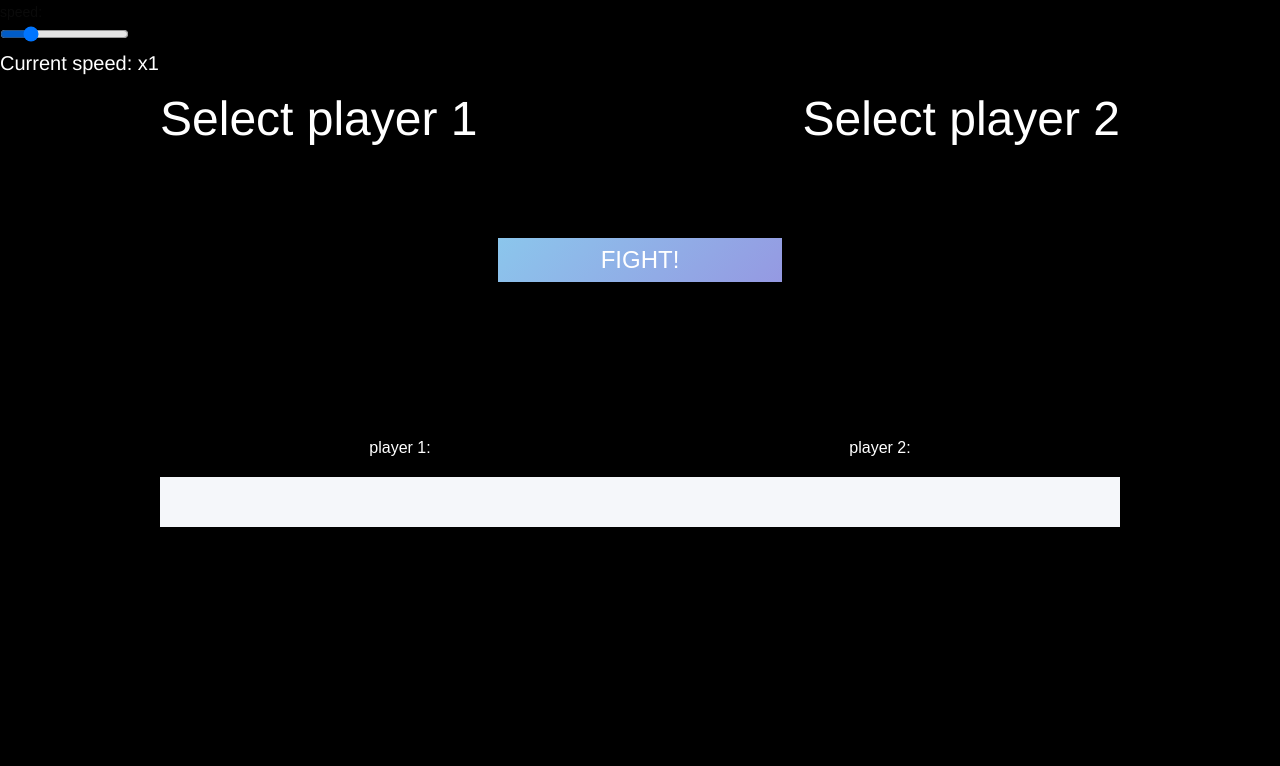
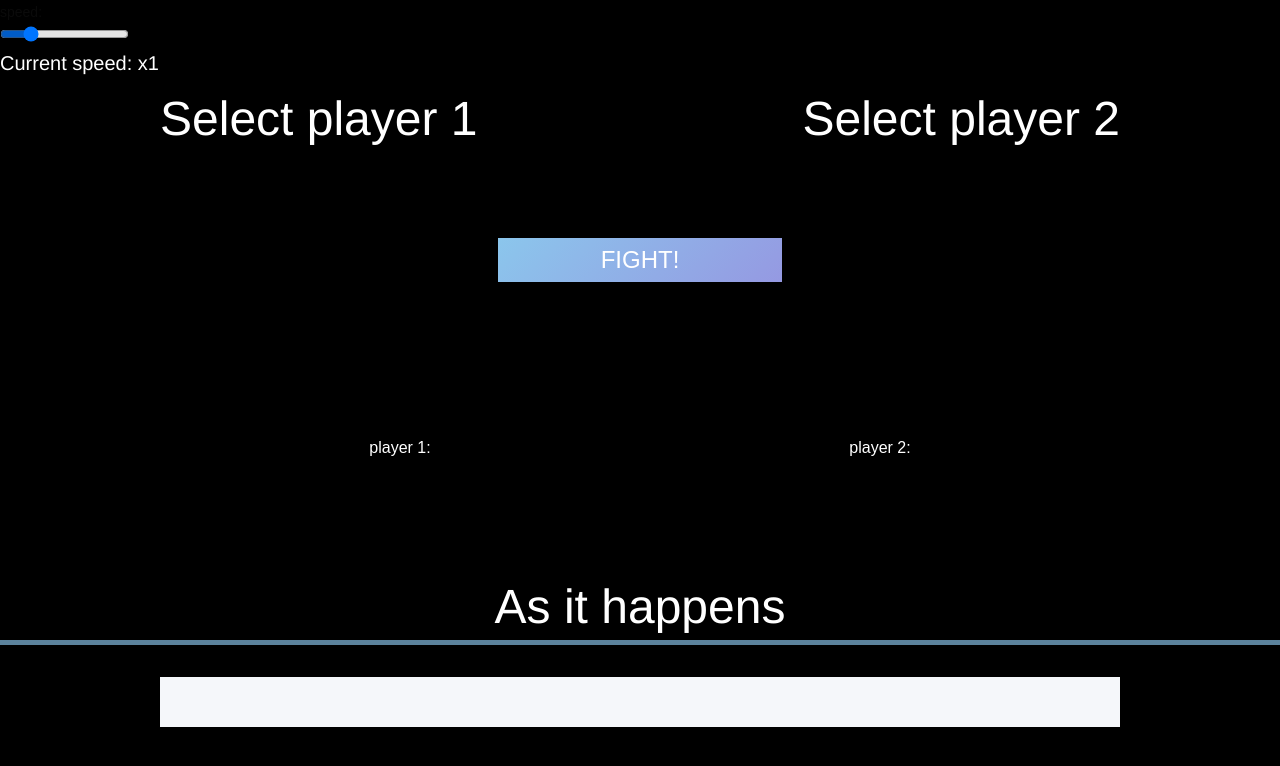
Before and after one commit to 2beyajay/simputor, a website: page index.html in a window 1280 px wide. Drawn offline with nearby package versions, Linux system fonts and the light colour scheme; no server answers.

Commit message:
temporary adjustment to the layout

```diff
--- a/css/style.scss
+++ b/css/style.scss
@@ -3,13 +3,14 @@ body {
     background-color: black;
     color: white;
     font-family: sans-serif;
+		padding-bottom: 50vh;
 
     #wrapper {
         display: flex;
         margin: auto;
         width: 75%;
         min-width: 500px;
-        height: 40vh;
+        // height: 40vh;
         min-height: 350px;
         justify-content: space-around;
 
@@ -74,14 +75,21 @@ body {
         }
     }
 
+
+		#as-it-happens-heading{
+			margin-top: 2em;
+			text-align: center;
+			border-bottom: 5px solid #5c839c;
+		}
+
     #logs {
         margin: auto;
+				margin-top: 2em;
         padding: 25px;
         width: 75%;
         min-width: 500px;
         background-color: #f5f7fa;
         color: black;
-
     }
 }
 
--- a/index.html
+++ b/index.html
@@ -40,6 +40,8 @@
         <p>player 2: <span id="player2Name"></span></p>
     </div>
 
+
+		<h1 id="as-it-happens-heading">As it happens</h1>
     <div id="logs"></div>
 
 
```
Also changed, not shown: css/style.css, 1 other file.
